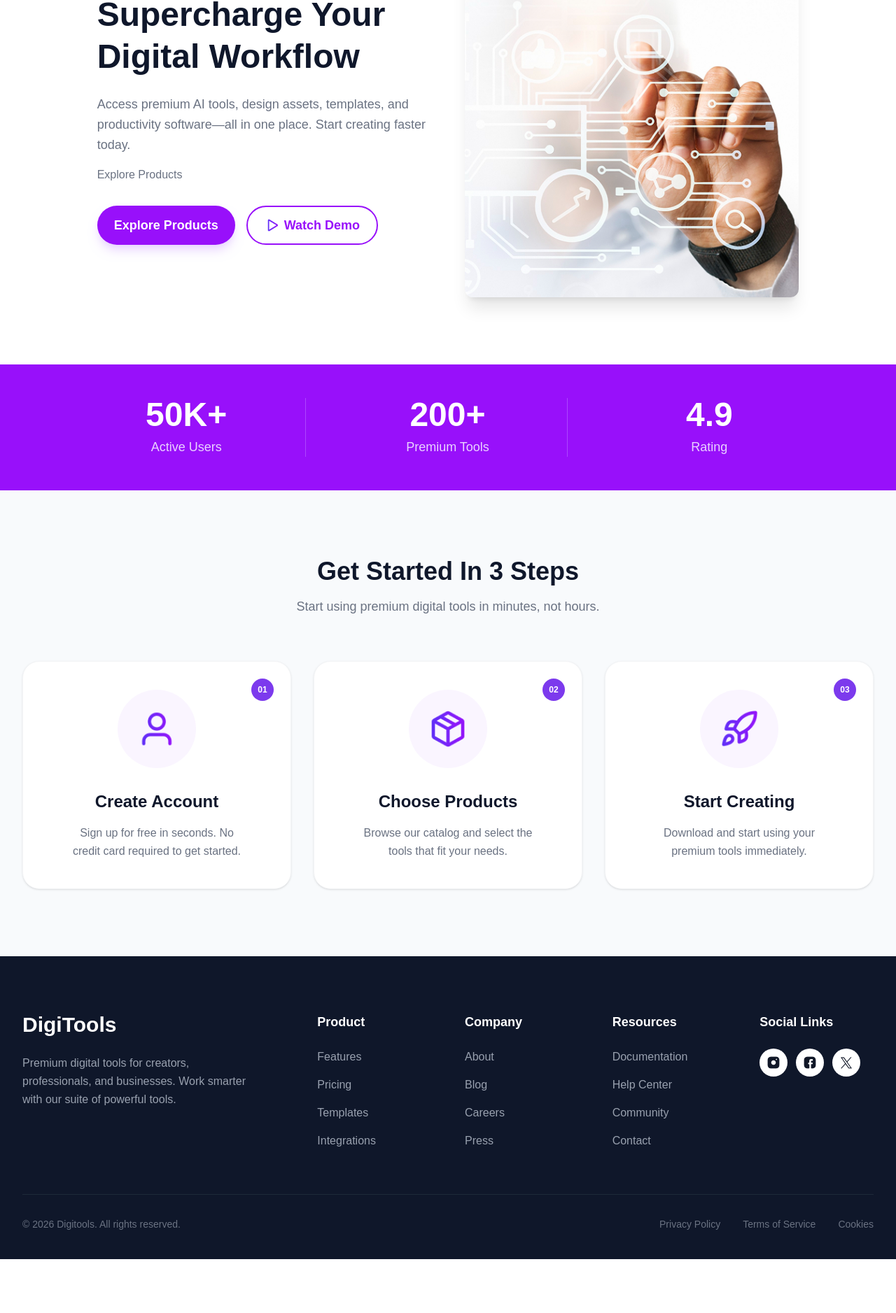
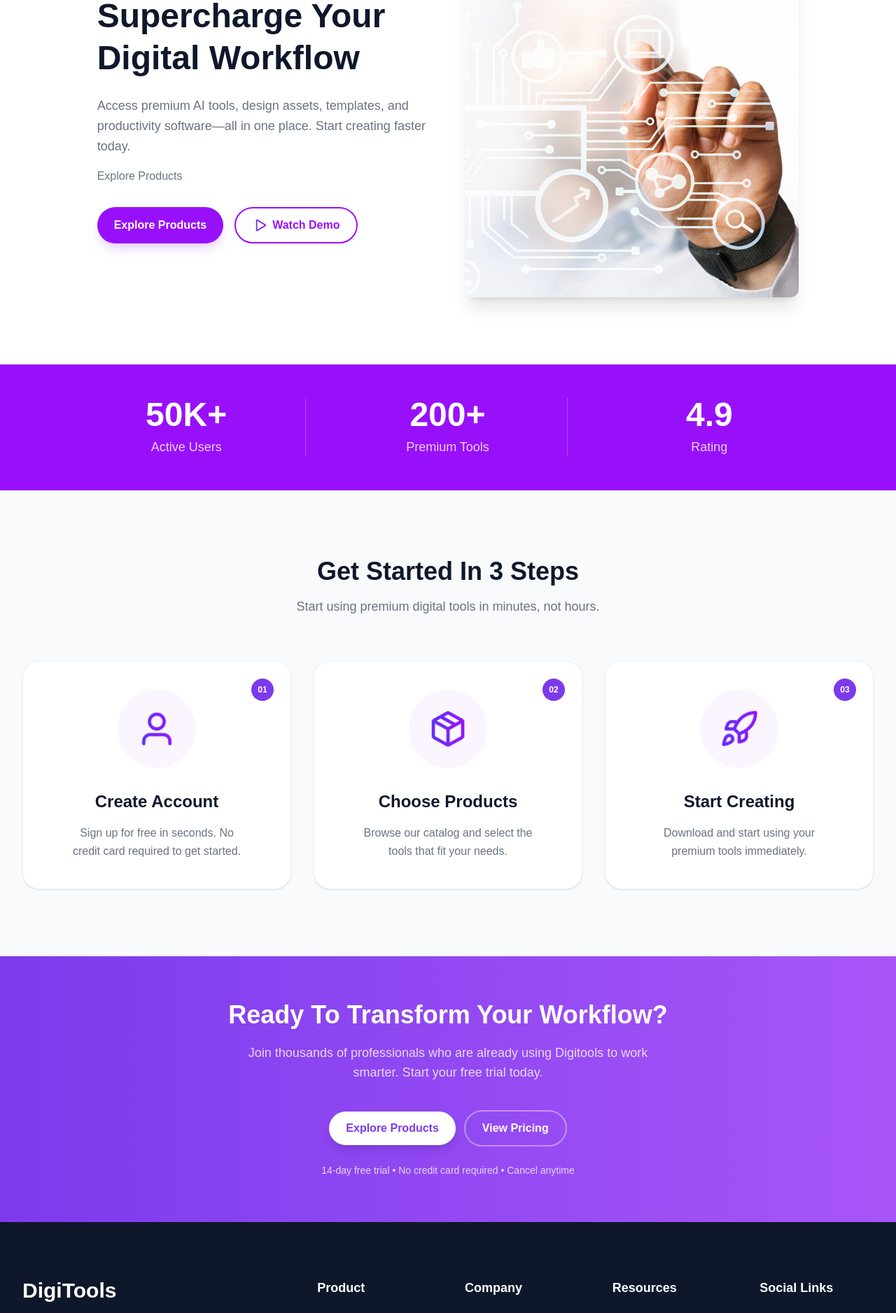
Before and after one commit to kawsarNK/Assignment6DigiToolsPlatform, a React (Vite) app: page / in a window 1280 px wide. Shown: the part 326-2203 px from the top of the page at 70% size. Before the commit the page ends 2126 px from the top, so only its background shows below. Built offline with nearby package versions, Linux system fonts and the light colour scheme.

Commit message:
complete Ready To Transform banner portion

```diff
--- a/src/App.jsx
+++ b/src/App.jsx
@@ -4,6 +4,7 @@ import Banner from './component/Banner/Banner'
 import Stats from './component/Stats/Stats'
 import Steps from './component/steps/Steps'
 import Footer from './component/footer/Footer'
+import ReadySection from './component/readySection/ReadySection'
 
 function App() {
 
@@ -13,6 +14,7 @@ function App() {
       <Banner />
       <Stats />
       <Steps />
+      <ReadySection />
       <Footer />
     </div>
   )
--- a/src/component/Banner/Banner.jsx
+++ b/src/component/Banner/Banner.jsx
@@ -27,10 +27,10 @@ const Hero = () => {
                 </button>
 
                 <div className="flex flex-wrap gap-4">
-                    <button className="bg-purple-600 text-white px-6 py-3 rounded-full font-semibold text-lg hover:bg-purple-700 shadow-lg shadow-purple-200 transition">
+                    <button className="bg-purple-600 text-white px-6 py-3 rounded-full font-semibold text-md hover:bg-purple-700 shadow-lg shadow-purple-200 transition">
                         Explore Products
                     </button>
-                    <button className="flex items-center space-x-2 border-2 border-purple-600 text-purple-600 px-6 py-3 rounded-full font-semibold text-lg hover:bg-purple-50 transition">
+                    <button className="flex items-center space-x-2 border-2 border-purple-600 text-purple-600 px-6 py-3 rounded-full font-semibold text-md hover:bg-purple-50 transition">
                         <img
                             src={playImg}
                             alt="play button UI"
--- /dev/null
+++ b/src/component/readySection/ReadySection.jsx
@@ -0,0 +1,32 @@
+import React from 'react';
+
+const ReadySection = () => {
+    return (
+        <section className="relative overflow-hidden bg-gradient-to-r from-[#7c3aed] to-[#a855f7] py-16 px-6 text-center text-white">
+            <div className="max-w-3xl mx-auto">
+                <h2 className="text-3xl md:text-4xl font-bold mb-5">
+                    Ready To Transform Your Workflow?
+                </h2>
+                <p className="text-purple-100 text-lg mb-10 max-w-xl mx-auto opacity-90">
+                    Join thousands of professionals who are already using Digitools to work smarter.
+                    Start your free trial today.
+                </p>
+
+                <div className="flex flex-col sm:flex-row items-center justify-center gap-3 mb-6">
+                    <button className="bg-white text-[#7c3aed] px-6 py-3 rounded-full font-bold text-md hover:bg-gray-100 transition shadow-lg">
+                        Explore Products
+                    </button>
+                    <button className="border-2 border-white/40 text-white px-6 py-3 rounded-full font-bold text-md hover:bg-white/10 transition">
+                        View Pricing
+                    </button>
+                </div>
+
+                <p className="text-purple-200 text-sm font-medium">
+                    14-day free trial • No credit card required • Cancel anytime
+                </p>
+            </div>
+        </section>
+    );
+};
+
+export default ReadySection;
```
